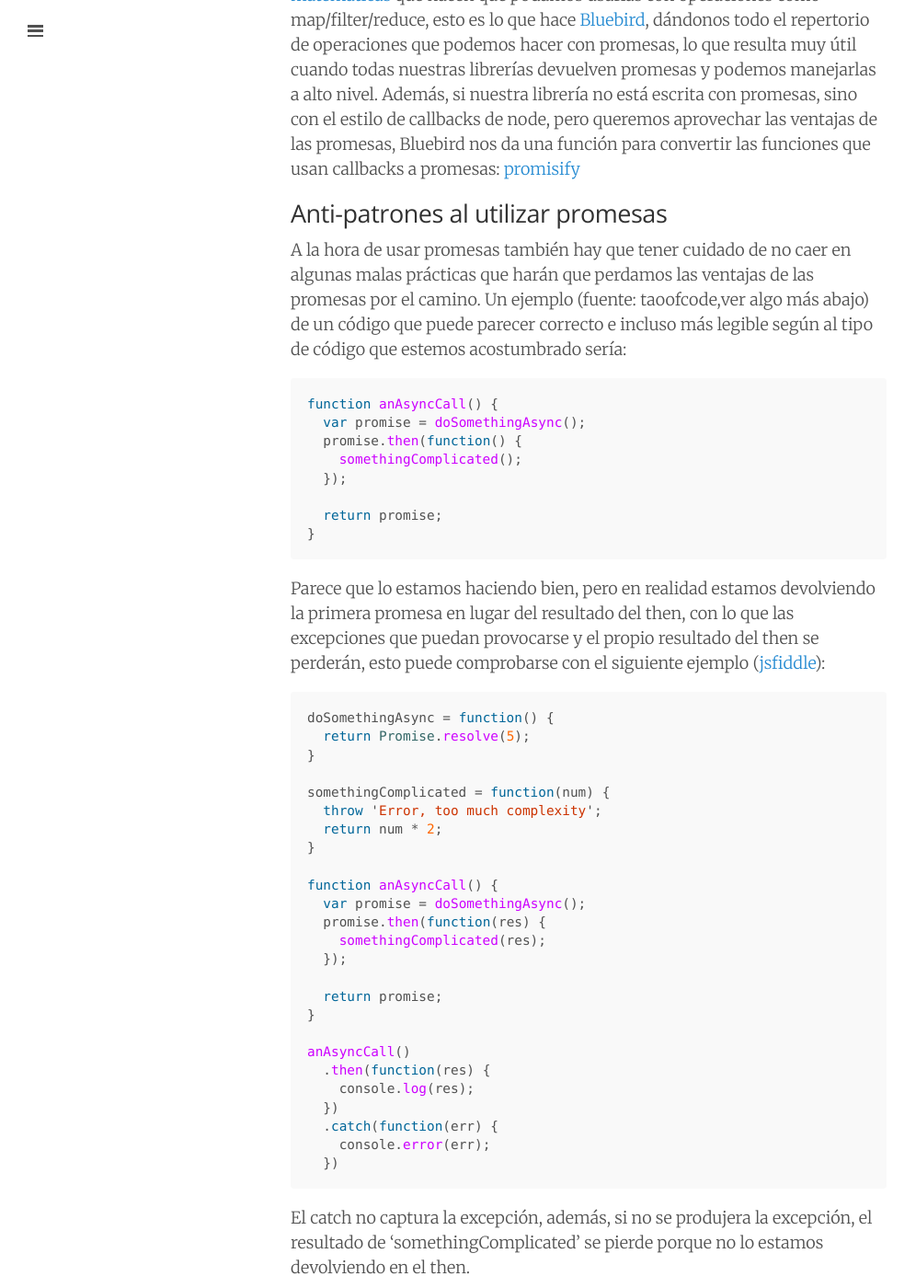
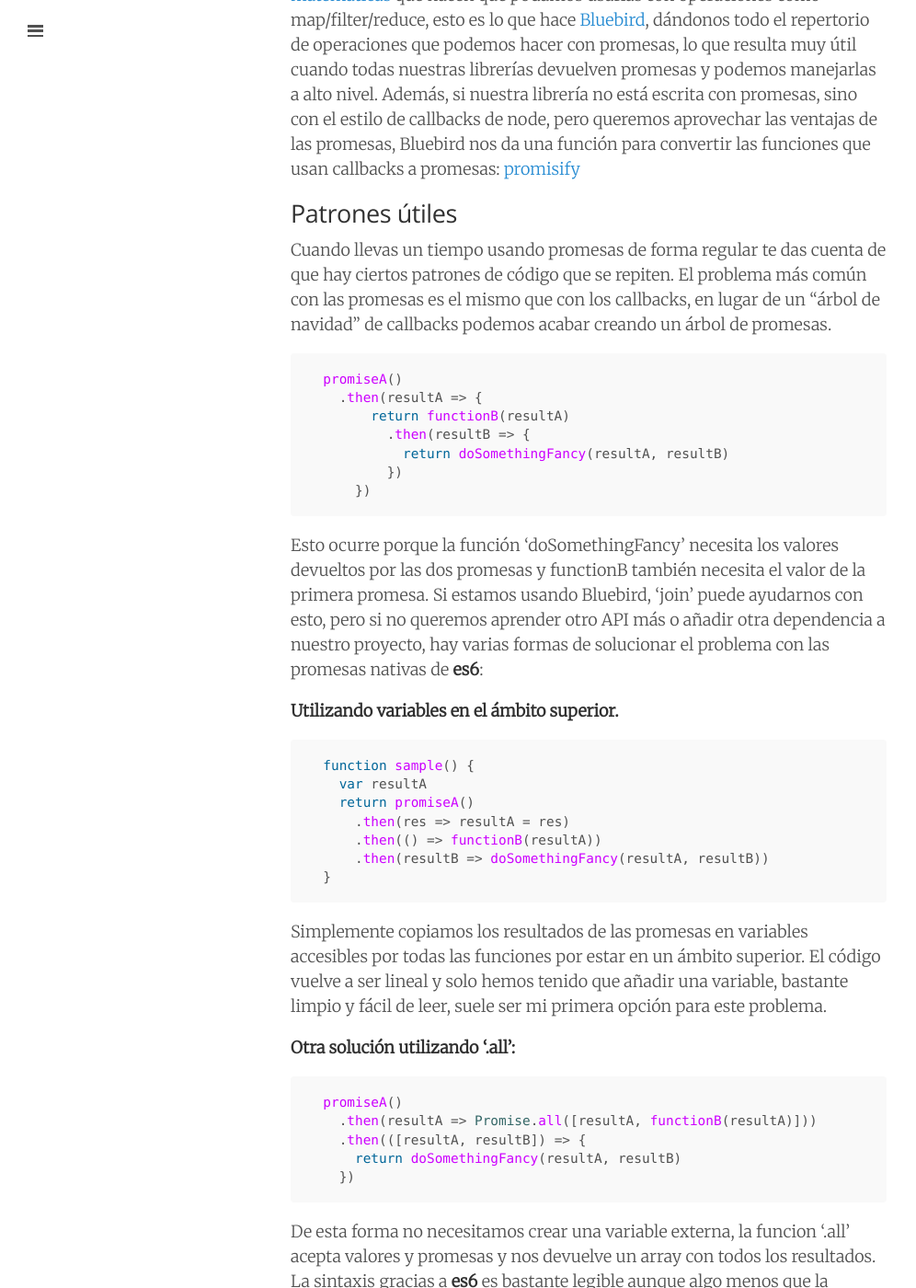
Before and after one commit to juanmirod/juanmirod.github.io, a Jekyll site: the page built from _posts/2016-11-25-promesas-en-javascript.markdown, in a window 1280 px wide and 1400 px high, scrolled down 6241 px. Shown: the whole window at 92% size, without its empty margins (0-996 px from the left). Built offline with Jekyll 4.4.1, drawn with Linux system fonts in a browser that asks for light colours; some of the changed text lies outside the part shown.

Commit message:
fea: ampliación del artículo sobre Promesas con material y más ejemplos

````diff
--- a/_posts/2016-11-25-promesas-en-javascript.markdown
+++ b/_posts/2016-11-25-promesas-en-javascript.markdown
@@ -190,6 +190,77 @@ Además de .all, las promesas de ES6 incluyen la función .race. Race ejecuta un
 
 Estas funciones pueden crearse gracias a que, como comentaba antes, las Promesas encapsulan operaciones asíncronas devolviéndonos siempre el mismo interface y por tanto creando una forma fácil de manipularlas y agruparlas. Tanto es así que las promesas cumplen una serie de [propiedades matemáticas](https://medium.com/@jamiedixon/promises-and-arrays-are-the-same-5ea68a4d769b#.ogdbn4l4s) que hacen que podamos usarlas con operaciones como map/filter/reduce, esto es lo que hace [Bluebird](http://bluebirdjs.com/docs/api-reference.html), dándonos todo el repertorio de operaciones que podemos hacer con promesas, lo que resulta muy útil cuando todas nuestras librerías devuelven promesas y podemos manejarlas a alto nivel. Además, si nuestra librería no está escrita con promesas, sino con el estilo de callbacks de node, pero queremos aprovechar las ventajas de las promesas, Bluebird nos da una función para convertir las funciones que usan callbacks a promesas: [promisify](http://bluebirdjs.com/docs/api/promise.promisify.html)
 
+## Patrones útiles
+
+Cuando llevas un tiempo usando promesas de forma regular te das cuenta de que hay ciertos patrones de código que se repiten. El problema más común con las promesas es el mismo que con los callbacks, en lugar de un "árbol de navidad" de callbacks podemos acabar creando un árbol de promesas.
+
+```javascript
+  promiseA()
+    .then(resultA => {
+        return functionB(resultA)
+          .then(resultB => {
+            return doSomethingFancy(resultA, resultB)
+          })
+      })
+```
+
+Esto ocurre porque la función 'doSomethingFancy' necesita los valores devueltos por las dos promesas y functionB también necesita el valor de la primera promesa. Si estamos usando Bluebird, 'join' puede ayudarnos con esto, pero si no queremos aprender otro API más o añadir otra dependencia a nuestro proyecto, hay varias formas de solucionar el problema con las promesas nativas de **es6**:
+
+**Utilizando variables en el ámbito superior.**
+
+```javascript
+  function sample() {
+    var resultA
+    return promiseA()
+      .then(res => resultA = res)
+      .then(() => functionB(resultA))
+      .then(resultB => doSomethingFancy(resultA, resultB))
+  }
+```
+
+Simplemente copiamos los resultados de las promesas en variables accesibles por todas las funciones por estar en un ámbito superior. El código vuelve a ser lineal y solo hemos tenido que añadir una variable, bastante limpio y fácil de leer, suele ser mi primera opción para este problema.
+
+**Otra solución utilizando '.all':**
+
+```javascript
+  promiseA()
+    .then(resultA => Promise.all([resultA, functionB(resultA)]))
+    .then(([resultA, resultB]) => {
+      return doSomethingFancy(resultA, resultB)
+    })
+```
+
+De esta forma no necesitamos crear una variable externa, la funcion '.all' acepta valores y promesas y nos devuelve un array con todos los resultados. La sintaxis gracias a **es6** es bastante legible aunque algo menos que la anterior.
+
+**Utilizando una función auxiliar:**
+
+```javascript
+  function joinPromises(functionA, functionAB) {
+    return (resultA) => {
+      return functionA(resultA).then(resultB => functionAB(resultA, resultB))
+    }
+  }
+
+  promiseA()
+    .then(resultA => {
+      return joinPromises(functionB, doSomethingFancy)(resultA)
+    })
+```
+
+En este caso hemos creado una pequeña función que nos ayuda a pasar los parámetros, se podría generalizar para N argumentos, pero así queda más fácil de leer y se entiende mejor el ejemplo (ver el final del artículo para una generalización parecida). De hecho, utilizando la notación 'pointFree' podemos dejar el ejemplo incluso más conciso:
+
+```javascript
+  function joinPromises(functionA, functionAB) {
+    return (resultA) => {
+      return functionA(resultA).then(resultB => functionAB(resultA, resultB))
+    }
+  }
+
+  promiseA().then(joinPromises(functionB, doSomethingFancy))
+```
+
+Aunque este último ejemplo puede despistar si no estás acostumbrado a este tipo de sintaxis.
+
 ## Anti-patrones al utilizar promesas
 
 A la hora de usar promesas también hay que tener cuidado de no caer en algunas malas prácticas que harán que perdamos las ventajas de las promesas por el camino. Un ejemplo (fuente: taoofcode,ver algo más abajo) de un código que puede parecer correcto e incluso más legible según al tipo de código que estemos acostumbrado sería:
@@ -299,4 +370,16 @@ Este es un script pequeño pero muy interesante. getResultDoubled devuelve una p
 
 La conclusión a todo esto: utiliza promesas para mejorar la legibilidad y fiabilidad de tu código y recuperar el control de la ejecución del código asíncrono. Este es un artículo largo, pero solo he dado un repaso superficial a las propiedades y usos de las promesas. Es importante aprender a usarlas correctamente, pero son una herramienta muy poderosa para mejorar tu código en JavaScript.
 
+## Material para ampliar
+
+Hay mucha documentación de calidad en Inglés y online sobre promesas, algunos enlaces de referencia son:
+
+[Curso sobre promesas en Udacity](https://www.udacity.com/course/javascript-promises--ud898) Muy buen material y ejercicios para fijar los conocimientos, los cursos de Udacity son de los mejores cursos online que he probado.
+
+[Javascript's Promises: An Introduction](https://developers.google.com/web/fundamentals/getting-started/primers/promises#events_arent_always_the_best_way) Fantástica y extensa introducción a las promesas por Jake Archibald.
+
+[Capítulo You don't know JS](https://github.com/getify/You-Dont-Know-JS/blob/master/async%20%26%20performance/ch3.md) @getify tiene todo un capítulo de uno de sus libros dedicado a las promesas. Como siempre contenido en profundidad e impecable, estos libros son de obligada referencia para cualquier desarrollador de JavaScript.
+
+[Articulo en MDN](https://developer.mozilla.org/en-US/docs/Web/JavaScript/Reference/Global_Objects/Promise) La documentación de MDN sobre promesas, también en español.
+
 (Este artículo todavía está en desarrollo, seguiré añadiendo ejemplos de uso, así como anti-patrones y libros y artículos de referencia muy pronto. Si encuentras una errata o quiere hacer alguna aportación, estaré encantado de recibir tus comentarios o PRs en [Github](https://github.com/juanmirod/juanmirod.github.io/blob/master/_posts/2016-11-25-promesas-en-javascript.markdown))
````
